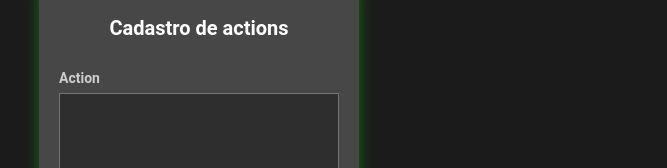
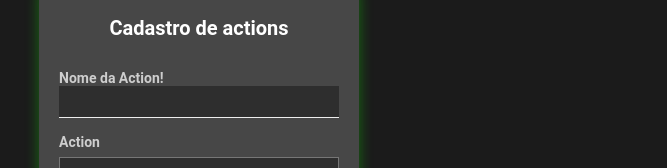
Before and after one commit to GabrielSeal/crud_oi_nodejs, a React (Create React App) app in the folder FrontEnd/frontend/: page / in a window 1280 px wide. Shown: the part 140-308 px from the top of the page, without its empty margins (49-716 px from the left). Built offline with nearby package versions, Linux system fonts and the light colour scheme; no server answers.

Commit message:
input adicionado

```diff
--- a/FrontEnd/frontend/src/App.jsx
+++ b/FrontEnd/frontend/src/App.jsx
@@ -73,6 +73,9 @@ function App() {
           <strong>Cadastro de actions</strong>
           <form onSubmit={handleSubmit}>
             <div className="input-block">
+              <label htmlFor="nameAction">Nome da Action!</label>
+              <input type="text" id="buscaDeCampo" className="campo"/>
+
               <label htmlFor="nota">Action</label>
               <textarea
                 required
@@ -85,8 +88,10 @@ function App() {
               <label htmlFor="title">Escolha o metodo de envio!</label>
 
               <div className="buttons">
-                <button  onClick={e =>handleSave(e.target,data.notes)}
-                className="button-post">
+                <button
+                // onClick={e =>handleSave(e.target,data.notes)}
+                className="button-post"
+                >
 
                   POST
                 </button>
@@ -113,7 +118,7 @@ function App() {
               <Notes
                 data={data}
                 handleDelete={handleDelete}
-                handleChangePriority={handleChangePriority}
+                // handleChangePriority={handleChangePriority}
               />
             ))}
           </ul>
--- a/FrontEnd/frontend/src/Sidebar.css
+++ b/FrontEnd/frontend/src/Sidebar.css
@@ -189,3 +189,7 @@ aside form button[type=submit] {
     align-items: center;
     gap: 1rem;
 }
+
+.campo{
+    margin-bottom: 1rem;
+}
```
